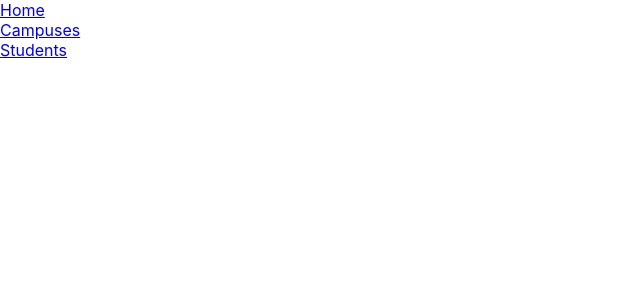
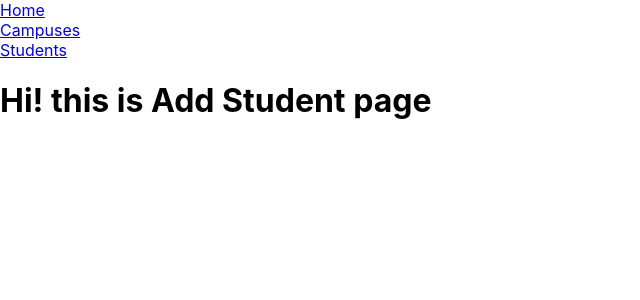
Before and after one commit to kai2233/CRUD_Frontend, a React (Create React App) app: page /addStudent in a window 1280 px wide. Shown: the top 300 px of the page, without its empty margins (0-640 px from the left). Built offline with nearby package versions, Linux system fonts and the light colour scheme; the HTML template or start-up script is replaced by a standard one.

Commit message:
setup add student page route

```diff
--- a/src/App.js
+++ b/src/App.js
@@ -7,6 +7,7 @@ import Students from "./pages/Students";
 import SingleCampus from "./pages/SingleCampus";
 import AddCampus from "./pages/AddCampus";
 import SingleStudent from "./pages/SingleStudent"
+import AddStudent from "./pages/AddStudent";
 function App() {
   return (
     <Router>
@@ -20,6 +21,7 @@ function App() {
         <Route exact path="/singleCampus" element={<SingleCampus/>} />
         <Route exact path="/addCampus" element={<AddCampus />} />
         <Route exact path="/singleStudent" element={<SingleStudent/>} />
+        <Route exact path="/addStudent" element={<AddStudent/>} />
       </Routes>
     </Router>
   );
--- /dev/null
+++ b/src/pages/AddStudent.jsx
@@ -0,0 +1,19 @@
+import {useState} from "react";
+import {useDispatch, useSelector} from "react-redux";
+import { addNewStudentThunk } from "../redux/students/students.action";
+
+const AddStudent = () => {
+    const [firstName, setFirstName] = useState("");
+    const [lastName, setLastName] = useState("");
+    const [email, setEmail] = useState("");
+    const [gpa, setGpa] = useState(0.0);
+    const [imageUrl, setImageUrl] = useState();
+    return (
+        <div>
+            <h1>Hi! this is Add Student page</h1>
+
+        </div>
+    )
+
+};
+export default AddStudent;
```
